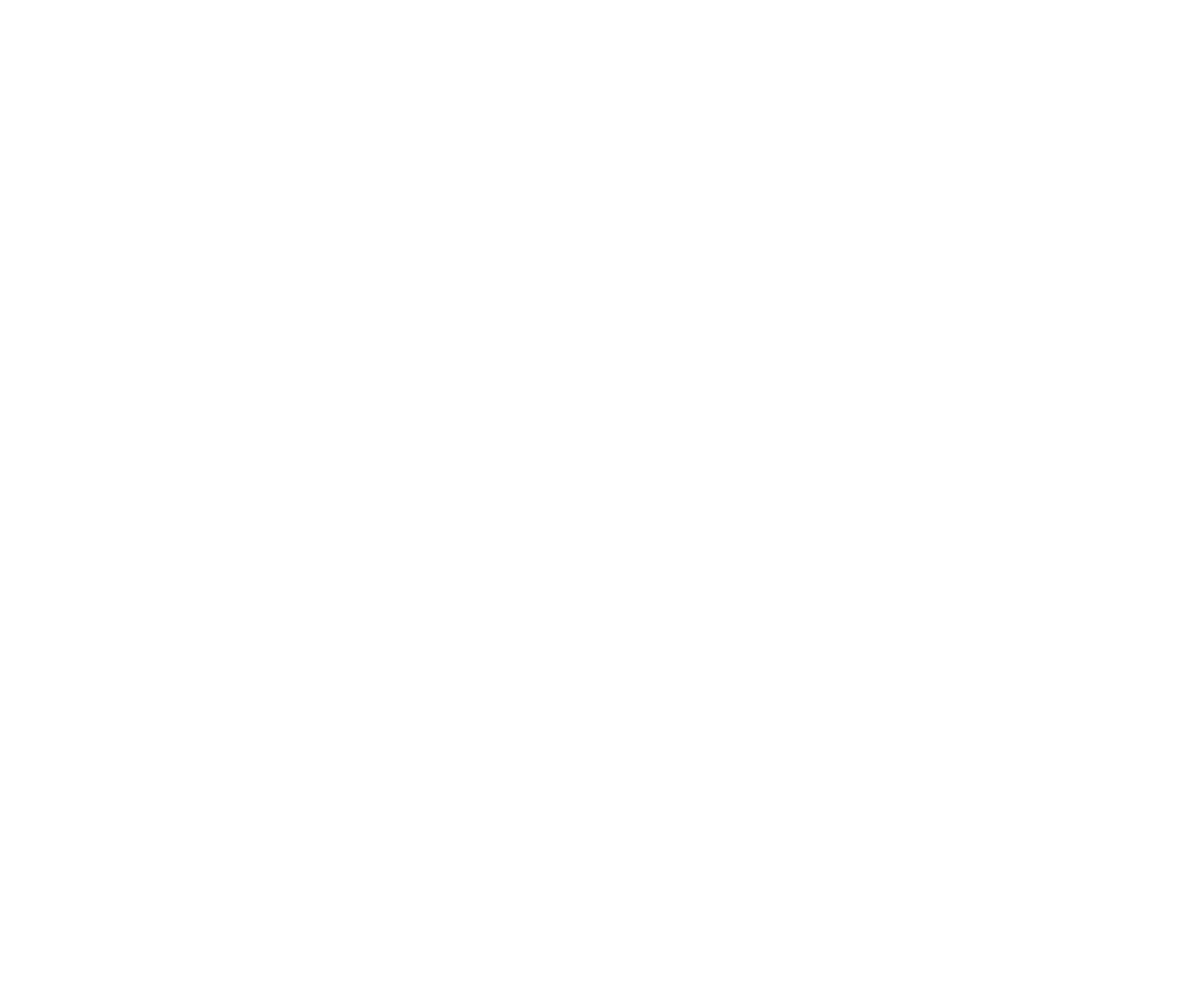
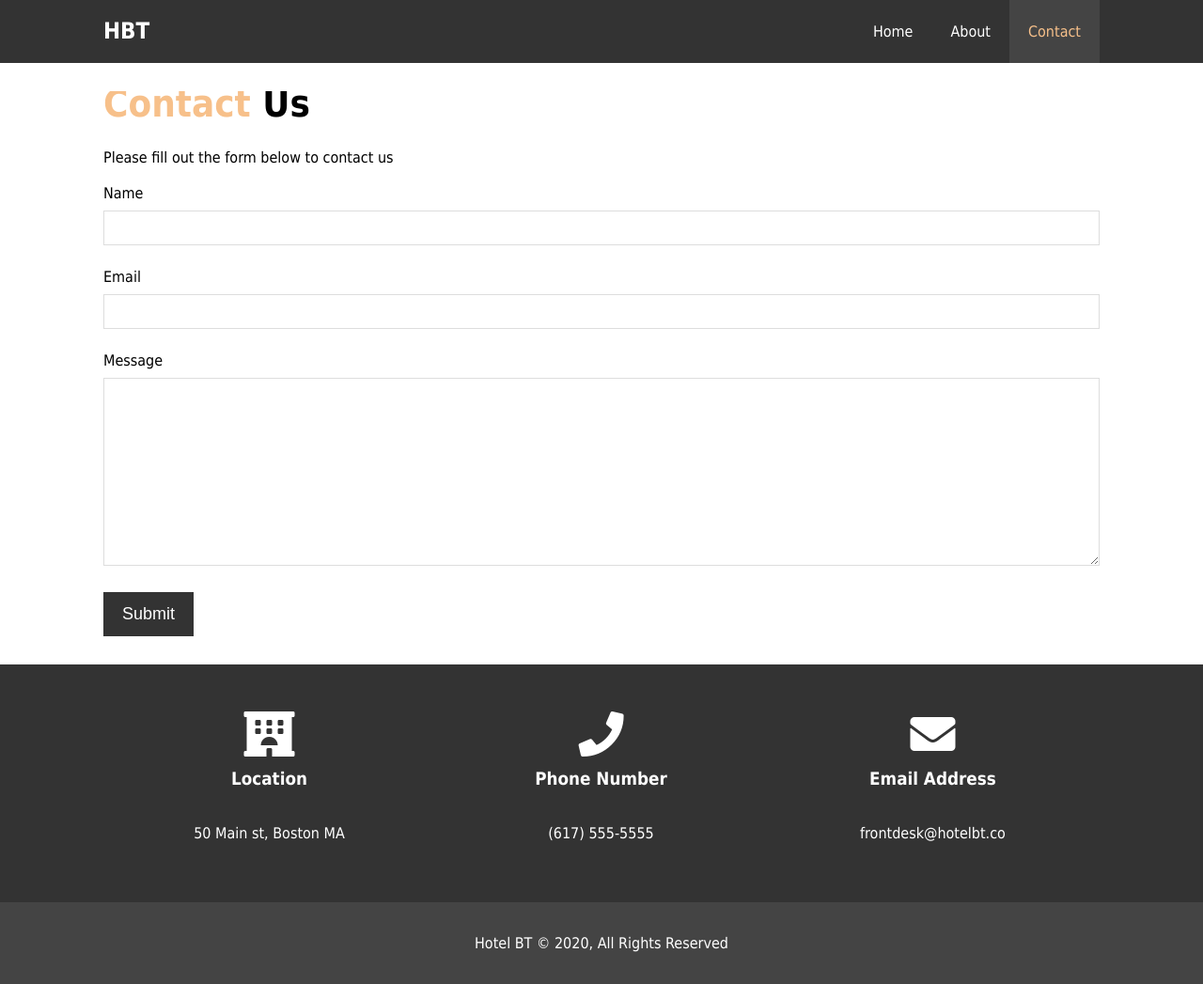
Before and after one commit to dav1dborja/hotel-website, a plain HTML site: page contact.html in a window 1280 px wide. Shown: the whole page at 94% size. Before the commit the page ends 800 px from the top, so only its background shows below. Drawn offline with Linux system fonts and the light colour scheme.

Commit message:
contact page

```diff
--- a/contact.html
+++ b/contact.html
@@ -0,0 +1,75 @@
+<!DOCTYPE html>
+<html lang="en">
+<head>
+  <meta charset="UTF-8">
+  <meta name="viewport" content="width=device-width, initial-scale=1.0">
+  <meta http-equiv="X-UA-Compatible" content="ie=edge">
+  <meta name="description" content="Welcome to the most extraordinary hotel in Boston Massachusetts">
+  <meta name="keywords" content="hotel,boston hotel,new england hotel">
+  <link rel="stylesheet" href="https://cdnjs.cloudflare.com/ajax/libs/font-awesome/5.15.1/css/all.min.css">
+  <link rel="stylesheet" href="css/style.css">
+  <title>Hotel BT | Contact</title>
+</head>
+<body>
+  <header>
+    <nav id="navbar">
+      <div class="container">
+        <h1 class="logo"><a href=index.html>HBT</a></h1>
+        <ul>
+          <li><a href="index.html">Home</a></li>
+          <li><a href="about.html">About</a></li>
+          <li><a class="current" href="contact.html">Contact</a></li>
+        </ul>
+      </div>
+    </nav>
+  </header>
+
+  <section id="contact-form" class="py-3">
+    <div class="container">
+      <h1 class="l-heading"><span class="text-primary">Contact</span> Us</h1>
+      <p>Please fill out the form below to contact us</p>
+      <form action="process.php">
+        <div class="form-group">
+          <label for="name">Name</label>
+          <input type="text" name="name" id="name">
+        </div>
+        <div class="form-group">
+          <label for="email">Email</label>
+          <input type="email" name="email" id="email">
+        </div>
+        <div class="form-group">
+          <label for="message">Message</label>
+          <textarea type="text" name="message" id="message">
+
+          </textarea>
+        </div>
+        <button type="submit" class="btn">Submit</button>
+      </form>
+    </div>
+  </section>
+
+  <section id="contact-info" class="bg-dark">
+    <div class="container">
+      <div class="box">
+        <i class="fas fa-hotel fa-3x"></i>
+        <h3>Location</h3>
+        <p>50 Main st, Boston MA</p>
+      </div>
+      <div class="box">
+        <i class="fas fa-phone fa-3x"></i>
+        <h3>Phone Number</h3>
+        <p>(617) 555-5555</p>
+      </div>
+      <div class="box">
+        <i class="fas fa-envelope fa-3x"></i>
+        <h3>Email Address</h3>
+        <p>frontdesk@hotelbt.co</p>
+      </div>
+    </div>
+  </section>
+
+  <footer id="main-footer">
+    <p>Hotel BT &copy; 2020, All Rights Reserved</p>
+  </footer>
+</body>
+</html>
--- a/css/style.css
+++ b/css/style.css
@@ -186,7 +186,6 @@ p {
 }
 
 /* About Info */
-
 #about-info .info-right {
   float: right;
   width: 50%;
@@ -207,7 +206,6 @@ p {
 }
 
 /* Testimonials */
-
 #testimonials {
   height: 600px;
   background: url('../img/test-bg.jpg') no-repeat center center/cover;
@@ -235,6 +233,33 @@ p {
   border-radius: 50%;
 }
 
+/* Contact Form */
+#contact-form .form-group {
+  margin-bottom: 20px;
+}
+
+#contact-form label {
+  display: block;
+  margin-bottom: 5px;
+}
+
+#contact-form input,
+#contact-form textarea {
+  width: 100%;
+  padding: 10px;
+  border: 1px #ddd solid;
+}
+
+#contact-form textarea {
+  height: 200px;
+}
+
+#contact-form input:focus,
+#contact-form textarea:focus {
+  outline: none;
+  border-color: #f7c08a;
+}
+
 /* Footer */
 #main-footer {
   text-align: center;
```
